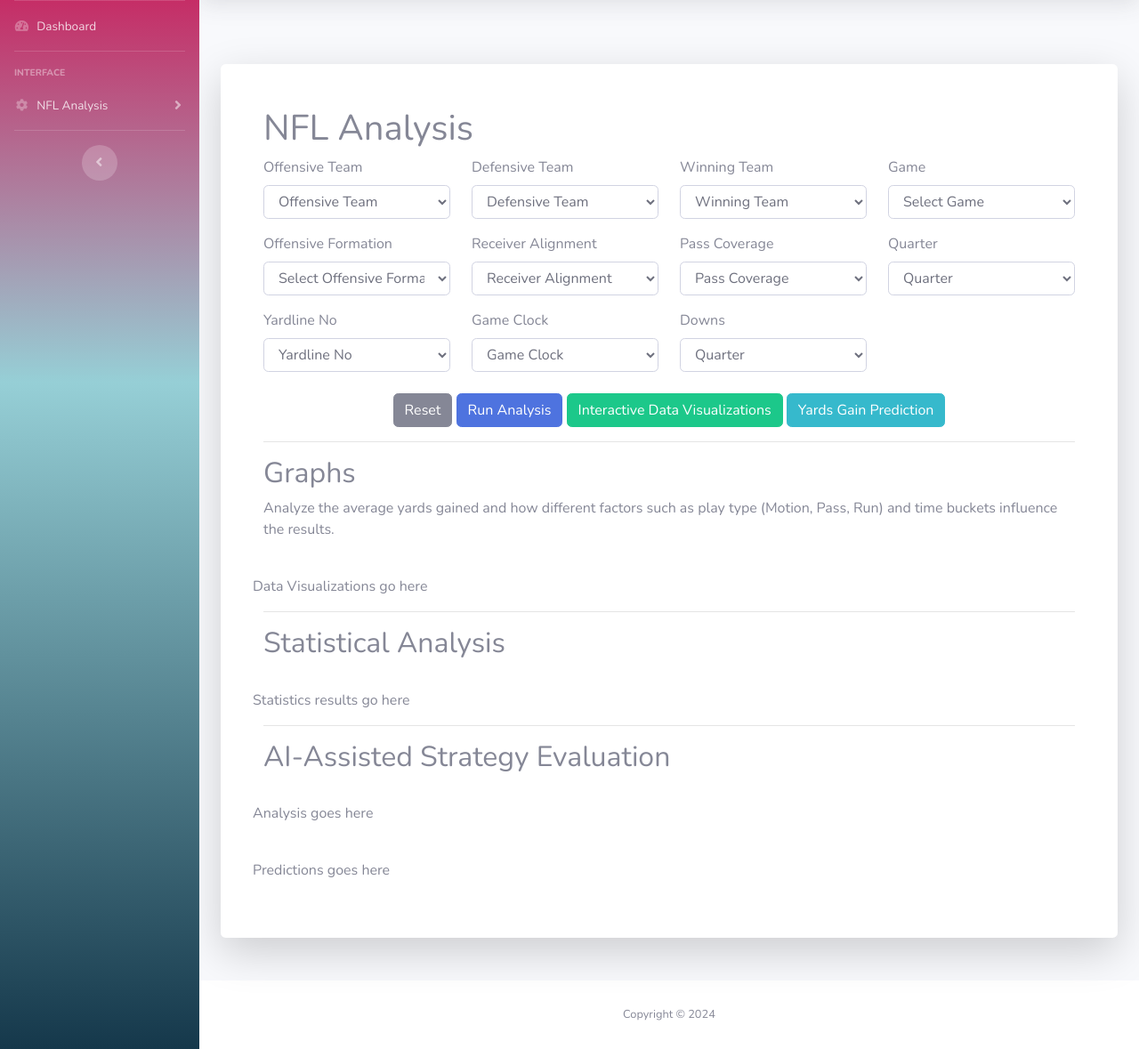
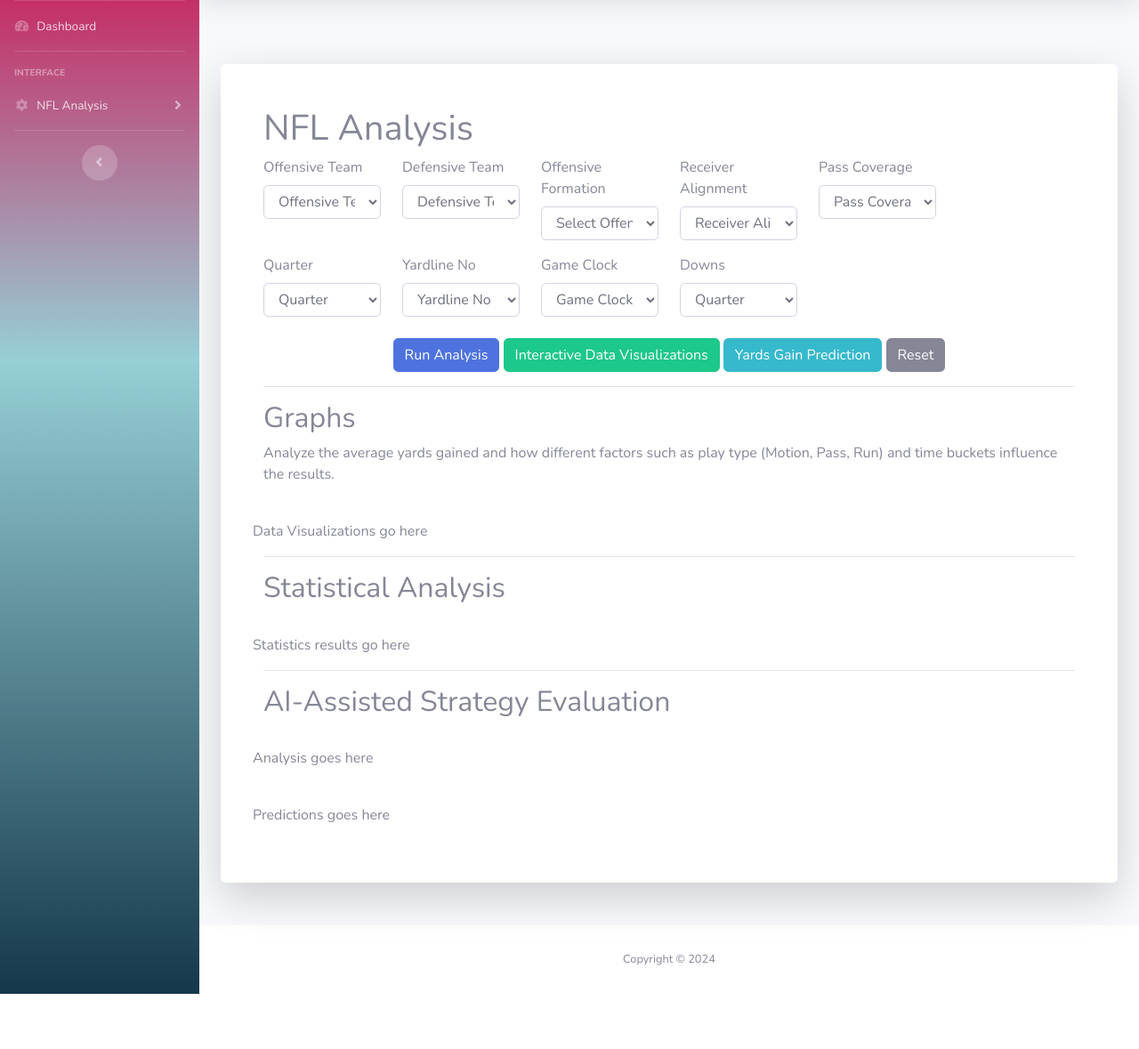
Before and after one commit to Tiger4Code/nfl-analysis-flask-website, a Flask app: template templates/admintemplate/nfl/visualize.html in a window 1280 px wide. Shown: the part 70-1249 px from the top of the page at 89% size. After the commit the page ends 1187 px from the top, so only its background shows below. Run offline with Flask 3, Linux system fonts and the light colour scheme; the template is opened without the code that fills it, so the values that code supplies are empty; some libraries are stand-ins or nearby versions.

Commit message:
update the UI

```diff
--- a/app.py
+++ b/app.py
@@ -187,19 +187,18 @@ def generate_vis():
 
     return jsonify({"error": "Sorry, no matching data!"})
 
+
 @app.route('/predict', methods=['POST'])
 @csrf.exempt
 def predict():
-
     # Extract parameters from the request
     offensive_team = request.form.get("offensive_team") if request.form.get("offensive_team") else None
     defensive_team = request.form.get("defensive_team") if request.form.get("defensive_team") else None
-    winning_team = request.form.get("winning_team") if request.form.get("winning_team") else None
-    game_id = request.form.get("game") if request.form.get("game") else None
-    quarter = request.form.get("quarter") if request.form.get("quarter") else 1
     offense_formation = request.form.get("offenseFormation") if request.form.get("offenseFormation") else None
     receiver_alignment = request.form.get("receiverAlignment") if request.form.get("receiverAlignment") else None
     pff_pass_coverage = request.form.get("pff_passCoverage") if request.form.get("pff_passCoverage") else None
+
+    quarter = request.form.get("quarter") if request.form.get("quarter") else 1
 
     downs = request.form.get("downs") if request.form.get("downs") else 1
     game_clock = request.form.get("game_clock") if request.form.get("game_clock") else "00:30"
--- a/templates/admintemplate/nfl/visualize.html
+++ b/templates/admintemplate/nfl/visualize.html
@@ -29,7 +29,7 @@
 
          <div class="row mb-3">
              <!-- Offensive Team -->
-             <div class="col-md-3">
+             <div class="col-md-2">
                  <label for="offensive_team" class="form-label">Offensive Team</label>
                  <select class="form-control form-select" id="offensive_team" name="offensive_team">
                      <option value="" selected disabled> Offensive Team</option>
@@ -40,7 +40,7 @@
              </div>
 
              <!-- Defensive Team -->
-             <div class="col-md-3">
+             <div class="col-md-2">
                  <label for="defensive_team" class="form-label">Defensive Team</label>
                  <select class="form-control form-select" id="defensive_team" name="defensive_team">
                      <option value="" selected disabled> Defensive Team</option>
@@ -50,34 +50,8 @@
                  </select>
              </div>
 
-             <!-- Winning Team -->
-             <div class="col-md-3">
-                 <label for="winning_team" class="form-label">Winning Team</label>
-                 <select class="form-control form-select" id="winning_team" name="winning_team">
-                     <option value="" selected disabled> Winning Team</option>
-                     {% for team in unique_teams %}
-                         <option value="{{ team }}">{{ team }}</option>
-                     {% endfor %}
-                 </select>
-             </div>
-
-            <!-- Game Selector -->
-            <div class="col-md-3">
-                <label for="game_selector" class="form-label">Game</label>
-                <select class="form-control form-select" id="game_selector" name="game_selector">
-                    <option value="" selected disabled>Select Game</option>
-                    {% for game in games %}
-                        <option value="{{ game.gameId }}">{{ game.homeTeamAbbr }} X {{ game.visitorTeamAbbr }}</option>
-                    {% endfor %}
-                </select>
-            </div>
-
-         </div>
-
-
-         <div class="row mb-3">
             <!-- Offensive Team -->
-            <div class="col-md-3">
+            <div class="col-md-2">
                 <label for="offenseFormation" class="form-label">Offensive Formation</label>
                 <select class="form-control form-select" id="offenseFormation" name="offenseFormation">
                     <option value="" selected disabled>Select Offensive Formation</option>
@@ -88,7 +62,7 @@
             </div>
 
             <!-- Offensive receiverAlignment -->
-            <div class="col-md-3">
+            <div class="col-md-2">
                 <label for="receiverAlignment" class="form-label">Receiver Alignment</label>
                 <select class="form-control form-select" id="receiverAlignment" name="receiverAlignment">
                     <option value="" selected disabled>Receiver Alignment</option>
@@ -99,7 +73,7 @@
             </div>
 
             <!-- pff_passCoverage -->
-            <div class="col-md-3">
+            <div class="col-md-2">
                 <label for="pff_passCoverage" class="form-label">Pass Coverage</label>
                 <select class="form-control form-select" id="pff_passCoverage" name="pff_passCoverage">
                     <option value="" selected disabled>Pass Coverage</option>
@@ -109,8 +83,37 @@
                 </select>
             </div>
 
+            <!-- Winning Team
+             <div class="col-md-3">
+                 <label for="winning_team" class="form-label">Winning Team</label>
+                 <select class="form-control form-select" id="winning_team" name="winning_team">
+                     <option value="" selected disabled> Winning Team</option>
+                     {% for team in unique_teams %}
+                         <option value="{{ team }}">{{ team }}</option>
+                     {% endfor %}
+                 </select>
+             </div>
+            -->
+
+            <!-- Game Selector
+            <div class="col-md-3">
+                <label for="game_selector" class="form-label">Game</label>
+                <select class="form-control form-select" id="game_selector" name="game_selector">
+                    <option value="" selected disabled>Select Game</option>
+                    {% for game in games %}
+                        <option value="{{ game.gameId }}">{{ game.homeTeamAbbr }} X {{ game.visitorTeamAbbr }}</option>
+                    {% endfor %}
+                </select>
+            </div>
+            -->
+         </div>
+
+
+         <div class="row mb-2">
+
+
             <!-- Quarter -->
-            <div class="col-md-3">
+            <div class="col-md-2">
                 <label for="quarter" class="form-label">Quarter</label>
                 <select class="form-control form-select" id="quarter" name="quarter">
                     <option value="" selected disabled> Quarter</option>
@@ -120,14 +123,10 @@
                 </select>
             </div>
 
-        </div>
 
 
-
-        <div class="row mb-3">
-
             <!-- yardline_number -->
-            <div class="col-md-3">
+            <div class="col-md-2">
                 <label for="yardline_number" class="form-label">Yardline No</label>
                 <select class="form-control form-select" id="yardline_number" name="yardline_number">
                     <option value="" selected disabled>Yardline No</option>
@@ -138,7 +137,7 @@
             </div>
 
             <!-- game_clock -->
-            <div class="col-md-3">
+            <div class="col-md-2">
                 <label for="game_clock" class="form-label">Game Clock</label>
                 <select class="form-control form-select" id="game_clock" name="game_clock">
                     <option value="" selected disabled>Game Clock</option>
@@ -149,7 +148,7 @@
             </div>
 
             <!-- Downs -->
-            <div class="col-md-3">
+            <div class="col-md-2">
                 <label for="downs" class="form-label">Downs</label>
                 <select class="form-control form-select" id="downs" name="downs">
                     <option value="" selected disabled> Quarter</option>
@@ -165,10 +164,10 @@
         <!-- Action Buttons -->
         <div class="row mt-4">
             <div class="col text-center">
-                <button type="button" class="btn btn-secondary me-2" id="resetButton">Reset</button>
                 <button type="button" class="btn btn-primary me-2" id="generateButton">Run Analysis</button>
                 <a href="/games" class="btn btn-success me-2" target="_blank">Interactive Data Visualizations</a>
                 <button type="button" class="btn btn-info" id="predictButton">Yards Gain Prediction</button>
+                <button type="button" class="btn btn-secondary me-2" id="resetButton">Reset</button>
             </div>
         </div>
 
@@ -185,7 +184,6 @@
              Data Visualizations go here
         </div>
     </div>
-
 
     <hr/>
     <h2>Statistical Analysis</h2>
@@ -256,7 +254,6 @@
 
 {% endblock main %}
 
-
 {% block footerscripts %}
 
 <script src="{{ url_for('static', filename='vendor/jquery/jquery.min.js') }}"></script>
@@ -277,13 +274,15 @@
                 // Collect parameters
                 const offensiveTeam = $("#offensive_team").val();
                 const defensiveTeam = $("#defensive_team").val();
-                const winning_team  = $("#winning_team").val();
-                const game = $("#game_selector").val();
-                const quarter = $("#quarter").val();
-                const analysisMethod = $("#analysis_method").val();
+
                 const offenseFormation = $("#offenseFormation").val();
                 const receiverAlignment = $("#receiverAlignment").val();
                 const pff_passCoverage = $("#pff_passCoverage").val();
+
+                const quarter = $("#quarter").val();
+                const yardline_number = $("#yardline_number").val();
+                const game_clock = $("#game_clock").val();
+                const downs = $("#downs").val();
 
                 let csrfToken = document.getElementById('csrf_token').value;
 
@@ -295,15 +294,16 @@
                     data: {
                         offensive_team: offensiveTeam,
                         defensive_team: defensiveTeam,
-                        winning_team: winning_team,
-                        game: game,
-                        quarter: quarter,
-                        analysis_method: analysisMethod,
                         offenseFormation: offenseFormation,
                         receiverAlignment: receiverAlignment,
                         pff_passCoverage: pff_passCoverage,
 
-                        csrfmiddlewaretoken: csrfToken // "{{ csrf_token() }}", // Pass CSRF token
+                        quarter:quarter,
+                        yardline_number: yardline_number,
+                        game_clock:game_clock,
+                        downs:downs,
+
+                        csrfmiddlewaretoken: csrfToken
                     },
                     success: function(response) {
                         $('#loadingSpinner').hide();
@@ -423,7 +423,6 @@
                                 $("#visualization_result").html('<p>No data available.</p>');
                             }
 
-
                             if (response.gen_ai_response) {
                                 // Generate the table dynamically
                                 $("#gen_ai_response_result").html(response.gen_ai_response);
```
